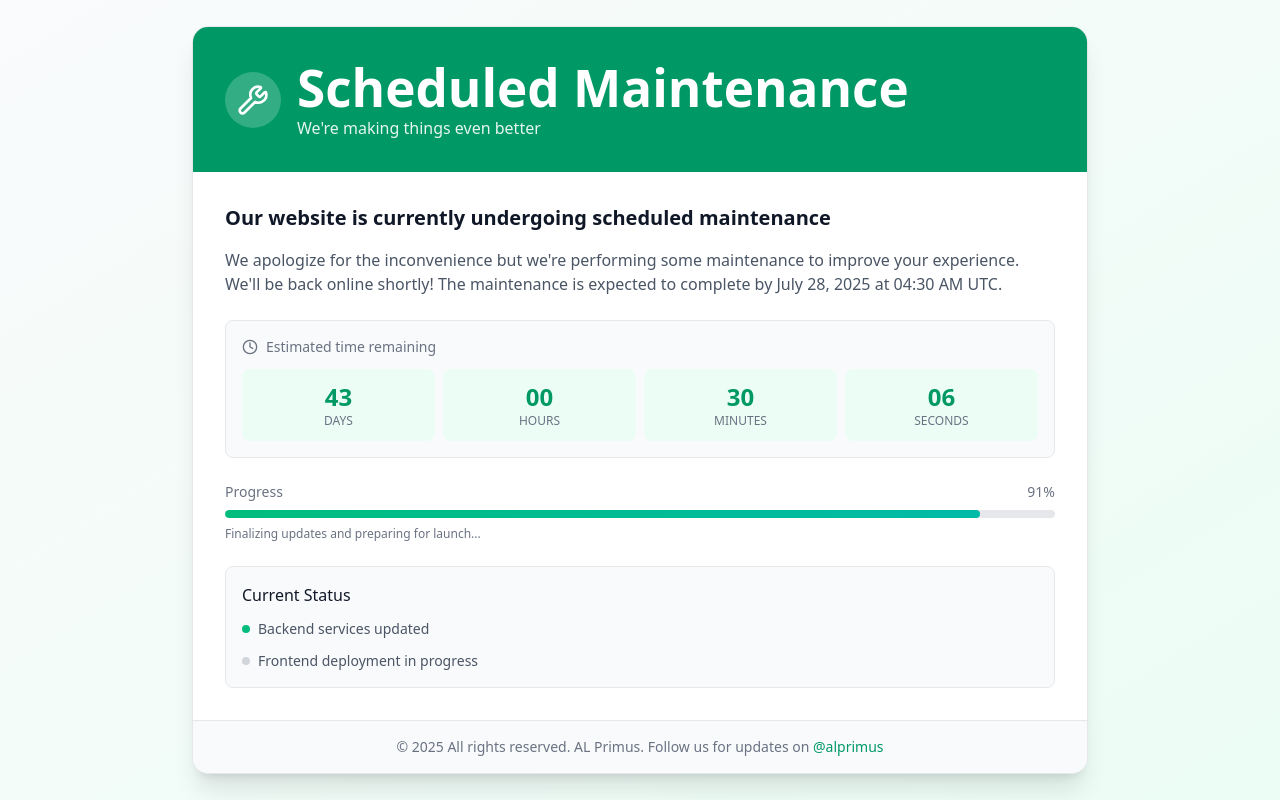
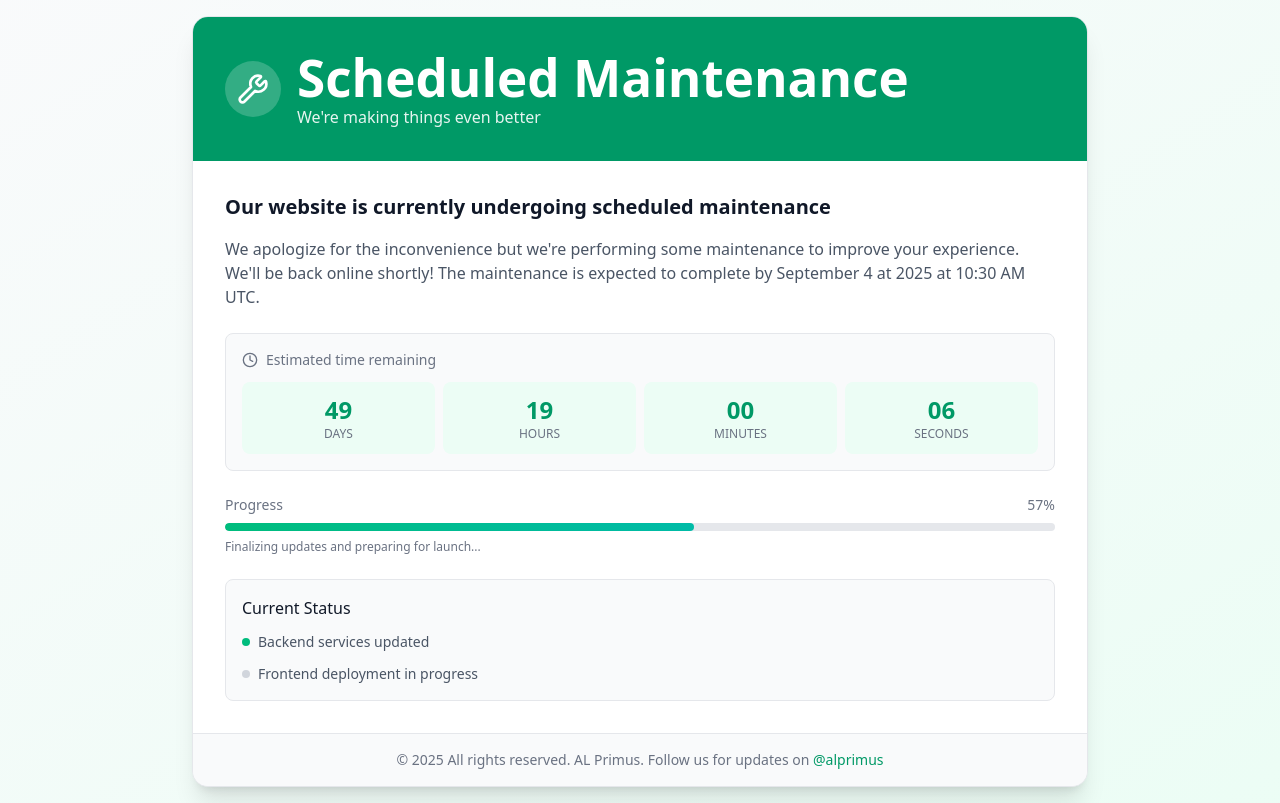
Before and after one commit to alprimus/waiting-template, a React (Vite) app: page / in a window 1280 px wide. Built offline with nearby package versions, Linux system fonts and the light colour scheme.

Commit message:
use utc time

```diff
--- a/src/App.tsx
+++ b/src/App.tsx
@@ -1,25 +1,40 @@
 "use client";
-import { useState, useEffect } from 'react';
-import { Wrench, Clock} from 'lucide-react';
+import { useState, useEffect } from "react";
+import { Wrench, Clock } from "lucide-react";
+
+// helper to format UTC date for display
+const toUTCString = (d) =>
+  new Date(d)
+    .toLocaleString("en-US", {
+      month: "long",
+      day: "numeric",
+      year: "numeric",
+      hour: "2-digit",
+      minute: "2-digit",
+      hour12: true,
+      timeZone: "UTC",
+    })
+    .replace(/, (\d)/, " at $1") + " UTC";
 
 export default function MaintenancePage() {
+  const maintenanceEndUTC = "2025-09-04T10:30:00Z";
+
   const [countdown, setCountdown] = useState({
     days: 0,
     hours: 0,
     minutes: 0,
-    seconds: 0
+    seconds: 0,
   });
 
   const [isHovered, setIsHovered] = useState(false);
   const [progress, setProgress] = useState(56);
 
-  // Set your maintenance end date here
   useEffect(() => {
-    const maintenanceEnd = new Date('2025-08-28T16:00:00').getTime();
+    const endTime = new Date(maintenanceEndUTC).getTime();
 
     const interval = setInterval(() => {
       const now = new Date().getTime();
-      const distance = maintenanceEnd - now;
+      const distance = endTime - now;
 
       if (distance <= 0) {
         clearInterval(interval);
@@ -30,12 +45,12 @@ export default function MaintenancePage() {
         days: Math.floor(distance / (1000 * 60 * 60 * 24)),
         hours: Math.floor((distance % (1000 * 60 * 60 * 24)) / (1000 * 60 * 60)),
         minutes: Math.floor((distance % (1000 * 60 * 60)) / (1000 * 60)),
-        seconds: Math.floor((distance % (1000 * 60)) / 1000)
+        seconds: Math.floor((distance % (1000 * 60)) / 1000),
       });
 
       // Simulate progress increase
       if (progress < 100) {
-        setProgress(prev => {
+        setProgress((prev) => {
           const newProgress = prev + Math.random() * 0.2;
           return newProgress > 100 ? 100 : newProgress;
         });
@@ -55,12 +70,18 @@ export default function MaintenancePage() {
         {/* Header */}
         <div className="bg-emerald-600 dark:bg-emerald-800 p-6 md:p-8 text-white relative">
           <div className="flex items-center gap-4">
-            <div className={`p-3 rounded-full bg-white/20 ${isHovered ? 'animate-bounce' : 'animate-pulse'} hidden sm:inline`}>
+            <div
+              className={`p-3 rounded-full bg-white/20 ${
+                isHovered ? "animate-bounce" : "animate-pulse"
+              } hidden sm:inline`}
+            >
               <Wrench className="h-8 w-8" />
             </div>
             <div className="flex items-center gap-4">
               <div>
-                <h1 className="text-2xl md:text-3xl font-bold">Scheduled Maintenance</h1>
+                <h1 className="text-2xl md:text-3xl font-bold">
+                  Scheduled Maintenance
+                </h1>
                 <p className="text-white/90">We're making things even better</p>
               </div>
             </div>
@@ -77,8 +98,10 @@ export default function MaintenancePage() {
                   Our website is currently undergoing scheduled maintenance
                 </h2>
                 <p className="text-gray-600 dark:text-gray-300">
-                  We apologize for the inconvenience but we're performing some maintenance to improve your experience.
-                  We'll be back online shortly! The maintenance is expected to complete by July 28, 2025 at 04:30 AM UTC.
+                  We apologize for the inconvenience but we're performing some
+                  maintenance to improve your experience. We'll be back online
+                  shortly! The maintenance is expected to complete by{" "}
+                  {toUTCString(maintenanceEndUTC)}.
                 </p>
               </div>
 
@@ -86,7 +109,9 @@ export default function MaintenancePage() {
               <div className="bg-gray-50 dark:bg-gray-700 p-4 rounded-lg border border-gray-200 dark:border-gray-600 transition-all hover:shadow-md">
                 <div className="flex items-center gap-2 text-gray-500 dark:text-gray-400 mb-3">
                   <Clock className="h-4 w-4" />
-                  <span className="text-sm font-medium">Estimated time remaining</span>
+                  <span className="text-sm font-medium">
+                    Estimated time remaining
+                  </span>
                 </div>
                 <div className="grid grid-cols-2 sm:grid-cols-4 gap-2">
                   {Object.entries(countdown).map(([unit, value]) => (
@@ -95,7 +120,7 @@ export default function MaintenancePage() {
                       className="bg-emerald-50 dark:bg-gray-600 rounded-lg p-3 text-center transition-all hover:scale-105 duration-200 hover:bg-emerald-100 dark:hover:bg-gray-500"
                     >
                       <div className="text-xl sm:text-2xl font-bold text-emerald-600 dark:text-emerald-400">
-                        {value.toString().padStart(2, '0')}
+                        {value.toString().padStart(2, "0")}
                       </div>
                       <div className="text-xs text-gray-500 dark:text-gray-400 uppercase">
                         {unit}
@@ -109,34 +134,44 @@ export default function MaintenancePage() {
               <div className="space-y-2">
                 <div className="flex justify-between text-sm text-gray-500 dark:text-gray-400">
                   <span>Progress</span>
-                  <span>91%</span>
+                  <span>{Math.round(progress)}%</span>
                 </div>
                 <div className="h-2 bg-gray-200 dark:bg-gray-600 rounded-full overflow-hidden">
                   <div
                     className="h-full bg-gradient-to-r from-emerald-500 to-teal-500 rounded-full transition-all duration-500 ease-out"
-                    style={{ width: `91%` }}
+                    style={{ width: `${progress}%` }}
                   ></div>
                 </div>
                 <p className="text-xs text-gray-500 dark:text-gray-400">
-                  {/* {progress < 40 ? "Initializing update process..." :
-                   progress < 70 ? "Implementing new features and performance improvements..." :
-                   progress < 90 ? "Running system tests and optimizations..." :
-                   "Finalizing updates and preparing for launch..."} */}
-                   Finalizing updates and preparing for launch...
+                  Finalizing updates and preparing for launch...
                 </p>
               </div>
 
               {/* Status Updates */}
               <div className="bg-gray-50 dark:bg-gray-700 p-4 rounded-lg border border-gray-200 dark:border-gray-600">
-                <h3 className="font-medium text-gray-900 dark:text-white mb-3">Current Status</h3>
+                <h3 className="font-medium text-gray-900 dark:text-white mb-3">
+                  Current Status
+                </h3>
                 <ul className="space-y-3">
                   <li className="flex items-center gap-2">
-                    <span className={`h-2 w-2 rounded-full ${progress > 20 ? 'bg-emerald-500' : 'bg-gray-300'}`}></span>
-                    <span className="text-sm text-gray-600 dark:text-gray-300">Backend services updated</span>
+                    <span
+                      className={`h-2 w-2 rounded-full ${
+                        progress > 20 ? "bg-emerald-500" : "bg-gray-300"
+                      }`}
+                    ></span>
+                    <span className="text-sm text-gray-600 dark:text-gray-300">
+                      Backend services updated
+                    </span>
                   </li>
                   <li className="flex items-center gap-2">
-                    <span className={`h-2 w-2 rounded-full ${progress > 80 ? 'bg-emerald-500' : 'bg-gray-300'}`}></span>
-                    <span className="text-sm text-gray-600 dark:text-gray-300">Frontend deployment in progress</span>
+                    <span
+                      className={`h-2 w-2 rounded-full ${
+                        progress > 80 ? "bg-emerald-500" : "bg-gray-300"
+                      }`}
+                    ></span>
+                    <span className="text-sm text-gray-600 dark:text-gray-300">
+                      Frontend deployment in progress
+                    </span>
                   </li>
                 </ul>
               </div>
@@ -147,8 +182,13 @@ export default function MaintenancePage() {
         {/* Footer */}
         <div className="bg-gray-50 dark:bg-gray-700 px-6 py-4 border-t border-gray-200 dark:border-gray-600">
           <p className="text-center text-sm text-gray-500 dark:text-gray-400">
-            &copy; 2025 All rights reserved. AL Primus.
-            <span className="block sm:inline"> Follow us for updates on <span className="text-emerald-600 dark:text-emerald-400">@alprimus</span></span>
+            &copy; 2025 All rights reserved. AL Primus.{" "}
+            <span className="block sm:inline">
+              Follow us for updates on{" "}
+              <span className="text-emerald-600 dark:text-emerald-400">
+                @alprimus
+              </span>
+            </span>
           </p>
         </div>
       </div>
```
